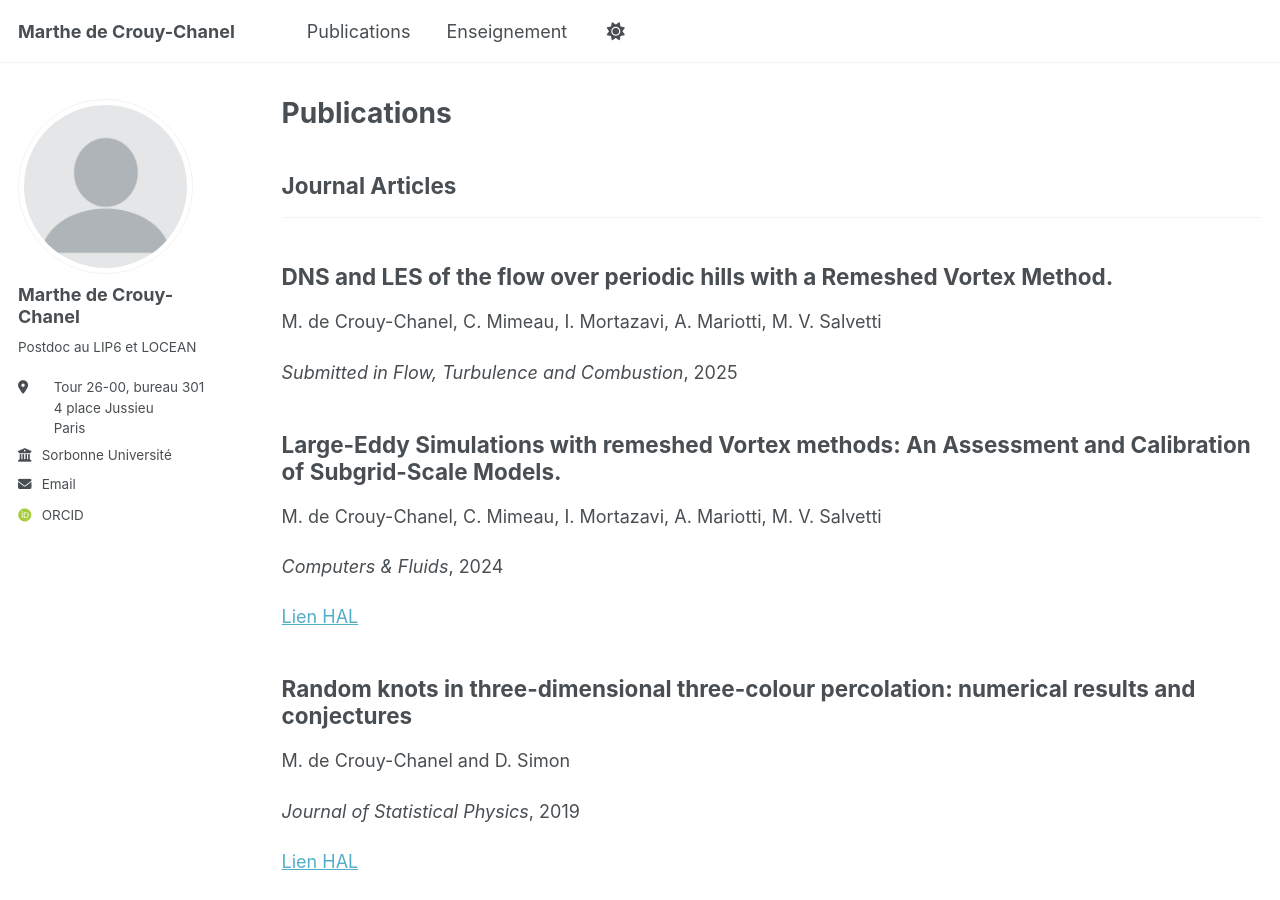
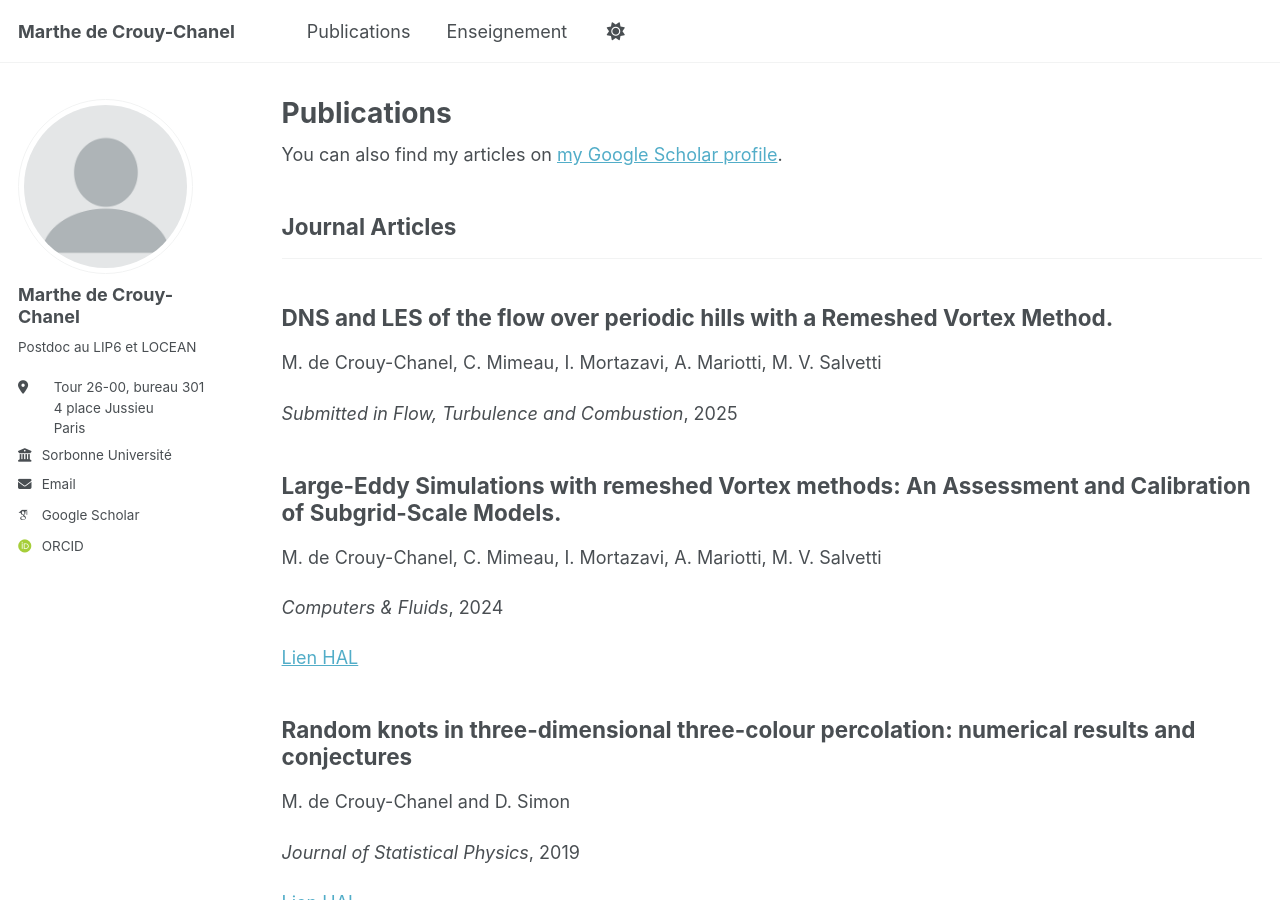
Before and after one commit to mdecrouy/mdecrouy.github.io, a Jekyll site: the page built from _pages/publications.html, in a window 1280 px wide and 900 px high. Built offline with Jekyll 4.4.1, drawn with Linux system fonts in a browser that asks for light colours; some web fonts are replaced; part of the change alters nothing that is shown.

Commit message:
Update _config.yml

```diff
--- a/_config.yml
+++ b/_config.yml
@@ -39,7 +39,7 @@ author:
   # Academic websites
   academia         : # URL
   arxiv            : # URL - Update with the correct link to your profile
-  googlescholar    : #"https://scholar.google.com/citations?user=PS_CX0AAAAAJ"
+  googlescholar    : "https://scholar.google.com/citations?user=PfM2vPMAAAAJ&hl"
   impactstory      : # URL
   orcid            : "https://orcid.org/0000-0002-7693-9482"
   semantic         : # URL
```
